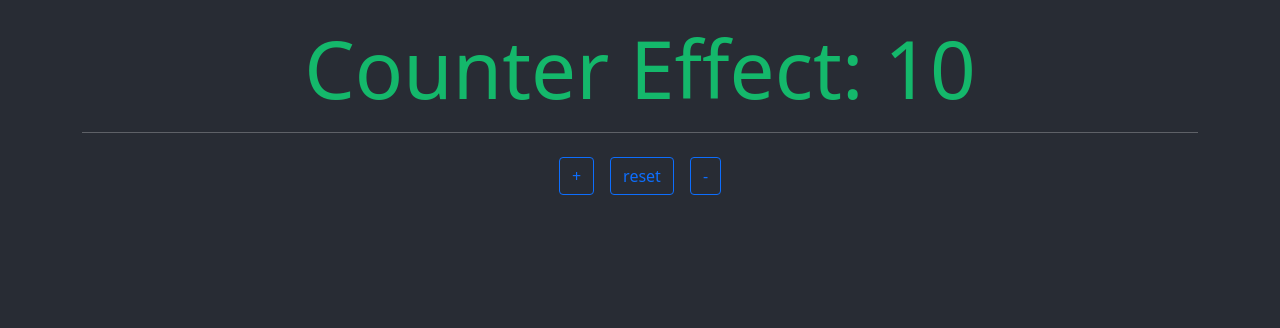
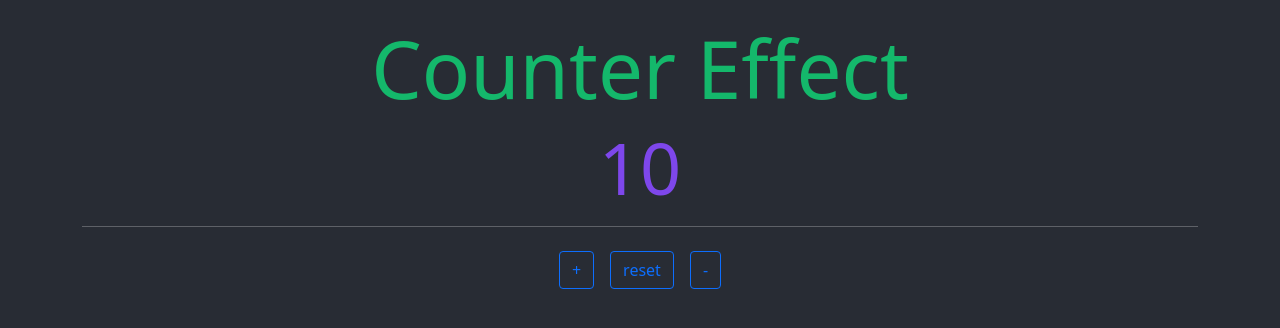
Before and after one commit to sonusbeat/01-react_basis, a React (Create React App) app: page / in a window 1280 px wide. Shown: the top 328 px of the page. Built offline with nearby package versions, Linux system fonts and the light colour scheme.

Commit message:
Green Sock Library

```diff
--- a/package.json
+++ b/package.json
@@ -11,6 +11,7 @@
     "@types/react": "^17.0.20",
     "@types/react-dom": "^17.0.9",
     "bootstrap": "^5.1.3",
+    "gsap": "^3.9.1",
     "react": "^17.0.2",
     "react-dom": "^17.0.2",
     "react-scripts": "5.0.0",
--- a/src/01-basis/Components/CounterEffect.tsx
+++ b/src/01-basis/Components/CounterEffect.tsx
@@ -1,4 +1,5 @@
 import { useEffect, useState } from "react";
+import { gsap } from "gsap";
 
 const CounterEffect = (): JSX.Element => {
   const initialValue = 10;
@@ -12,6 +13,10 @@ const CounterEffect = (): JSX.Element => {
       "%cCounter reached maximum value",
       "color: yellow; background-color: #111; padding: 5px;"
     );
+
+    gsap.to("h2", { y: -15, duration: 0.2, ease: "ease.out" }).then(() => {
+      gsap.to("h2", { y: 0, duration: 0.5, ease: "bounce.out" })
+    });
 
   }, [ counter ]);
 
@@ -29,7 +34,10 @@ const CounterEffect = (): JSX.Element => {
 
   return (
     <>
-      <h1 className="text-center green display-1">Counter Effect: { counter }</h1>
+      <hgroup className="text-center">
+        <h1 className="green display-1">Counter Effect</h1>
+        <h2 className="purple display-2">{ counter }</h2>
+      </hgroup>
       <hr />
 
       <section className="text-center mt-4">
```
Also changed, not shown: 1 other file (tests, documents, lock files or other folders).
